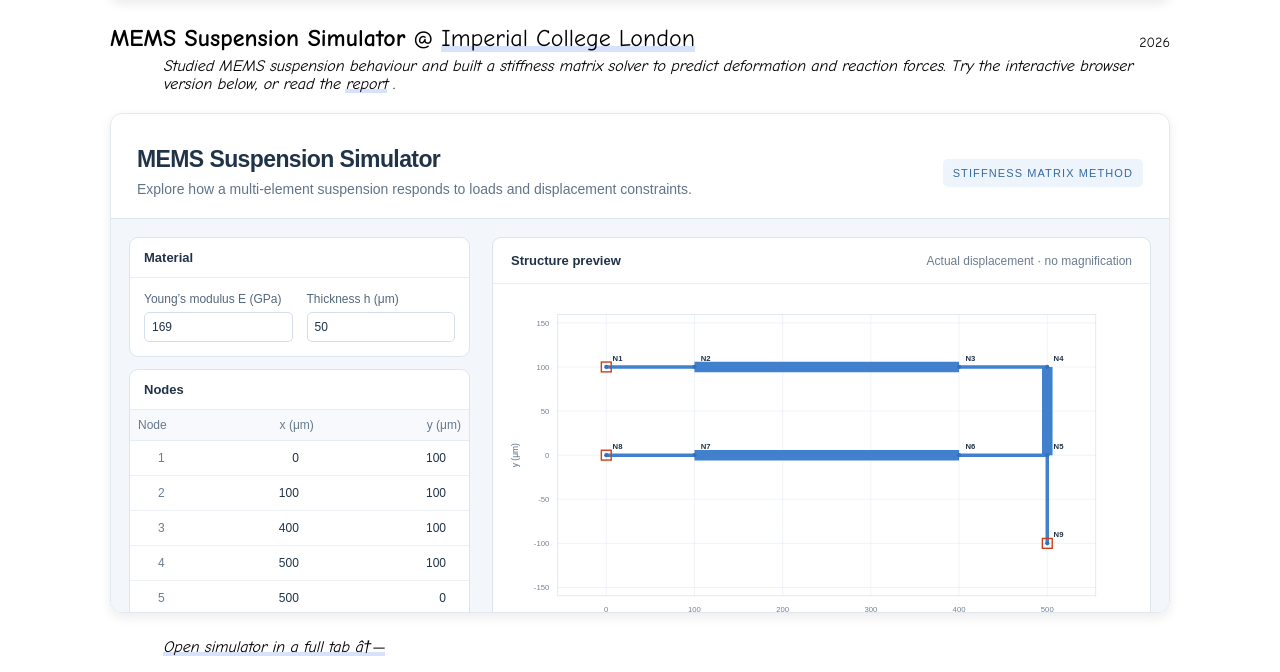
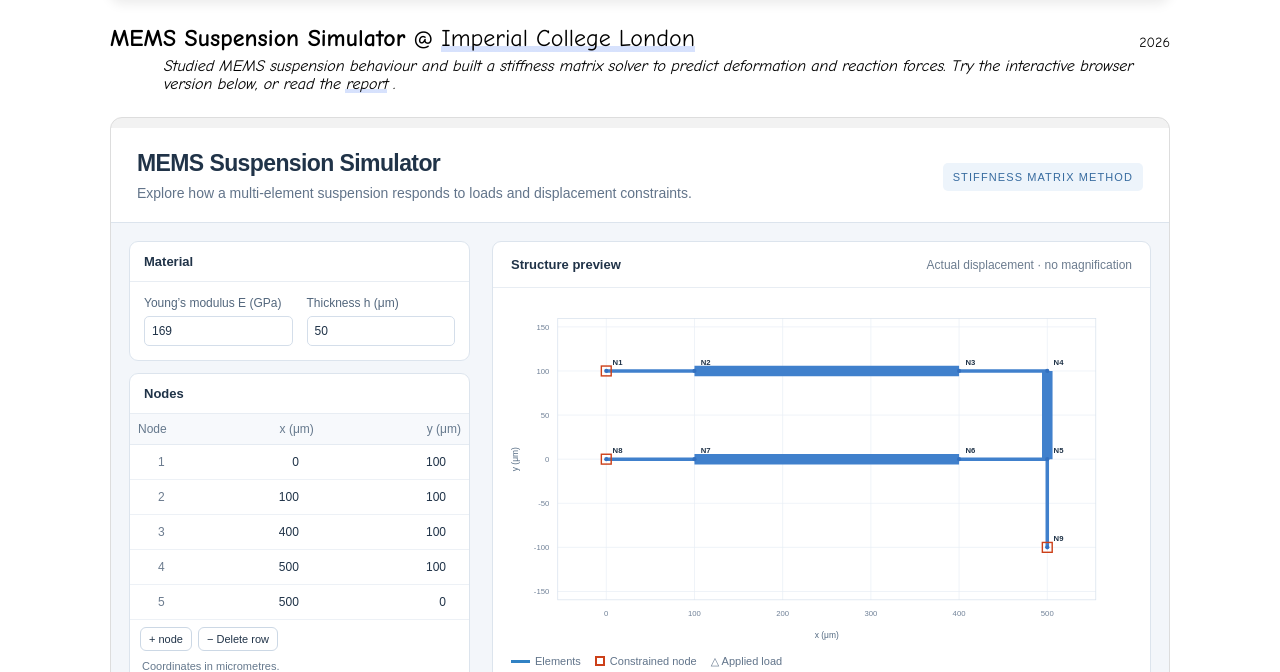
Before and after one commit to adrivcccc/portfolio, a plain HTML site: page index.html in a window 1280 px wide. Shown: the part 5880-6552 px from the top of the page. Drawn offline with nearby package versions, Linux system fonts and the light colour scheme.

Commit message:
Revert "testing"
This reverts commit 1c4ffb1f5e0f41980a1fbf8ed0e64dd67869bc76.

```diff
--- a/index.html
+++ b/index.html
@@ -161,7 +161,7 @@ analogue signal processing.
     src="mems-simulator.html"
     title="Interactive MEMS suspension simulator"
     width="100%"
-    height="500"
+    height="1000"
     loading="lazy">
   </iframe>
 </div>
--- a/style.css
+++ b/style.css
@@ -234,8 +234,7 @@ p {
 }
 
 /* 3. Poster Container */
-.poster-container,
-.mems-preview {
+.poster-container {
   width: 100%;
   height: 500px;
   margin: 20px 0;
@@ -245,8 +244,7 @@ p {
   box-shadow: 0 4px 12px rgba(0, 0, 0, 0.08);
 }
 
-.poster-container iframe,
-.mems-preview iframe {
+.poster-container iframe {
   width: 100%;
   height: 100%;
   border: none;
@@ -358,3 +356,26 @@ p {
     height: 200px !important;
   }
 }
+
+.mems-preview {
+  width: 100%;
+  margin: 24px 0;
+  overflow: hidden;
+  border: 1px solid #ddd;
+  border-radius: 12px;
+  background: #f2f2f2;
+}
+
+.mems-preview iframe {
+  display: block;
+  width: 100%;
+  height: 1000px;
+  min-width: 0;
+  border: 0;
+}
+
+@media (max-width: 760px) {
+  .mems-preview iframe {
+    height: 1200px;
+  }
+}
```
